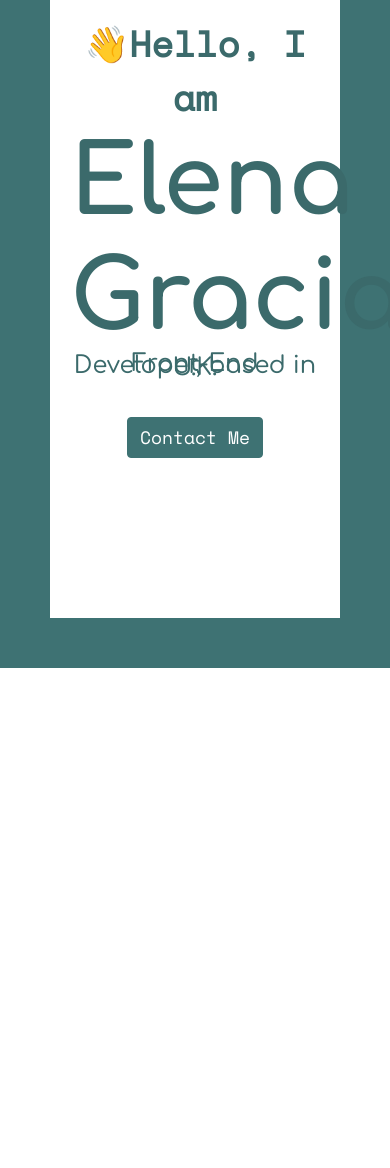
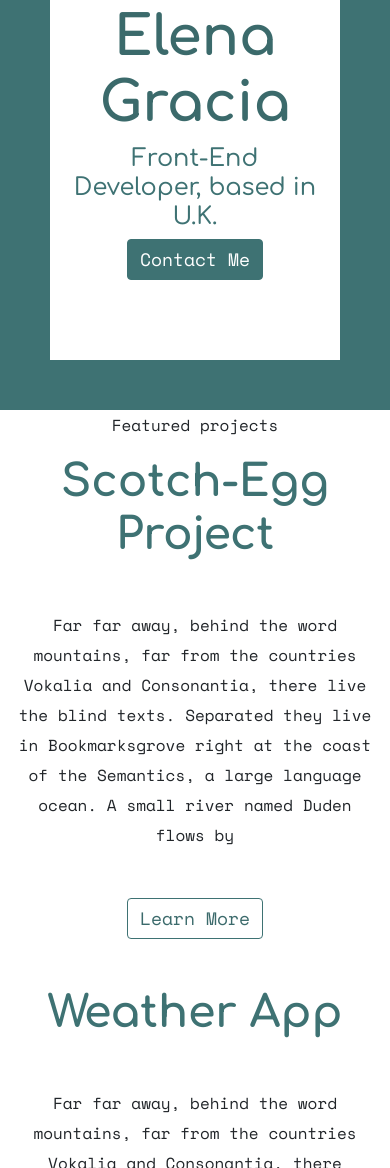
Before and after one commit to elenagracia/Portfolio-Project--Elena-Gracia, a plain HTML site: page index.html in a window 390 px wide. Shown: the part 193-1361 px from the top of the page. Before the commit the page ends 861 px from the top, so only its background shows below. Drawn offline with nearby package versions, Linux system fonts and the light colour scheme.

Commit message:
Integrated Homepage Content Design

```diff
--- a/index.html
+++ b/index.html
@@ -16,12 +16,85 @@
 </head>
 <body>
     <div class="hero">
-    <p> 👋Hello, I am</p>
+    <p class="mb-2"> 👋Hello, I am</p>
     <h1>Elena Gracia</h1>
-    <h2 class="mb-5">Front-End Developer, based in U.K.</h2>
+    <h2 class="mb-6">Front-End Developer, based in U.K.</h2>
     <div>
     <a href="#" class="btn btn-primary btn-branding">Contact Me</a>
     </div>
 </div>
+<p class="text-center">
+    Featured projects
+</p>
+<div class="container">
+    <div class="row mb-5">
+        <div class="col d-none d-lg-block">
+            <div class="image-block">
+                <img class="img-fluid " src="/Images/Scotch-Eggs.png" alt="Scotch-Eggs Webpage">
+            </div>
+        </div>
+        <div class="col">
+            <div class="project-description">
+                <h2 class="mb-5">Scotch-Egg Project</h2>
+
+                <p class="mb-5">
+                Far far away, behind the word mountains, far from the countries Vokalia and Consonantia, there live the blind texts.
+                Separated they live in Bookmarksgrove right at the coast of the Semantics, a large language ocean. A small river
+                named
+                Duden flows by
+                 </p>
+                <a href="" class="btn btn-branding-outline">Learn More</a>
+            </div>
+        </div>
+    </div>
+    <div class="container">
+        <div class="row mb-5">
+            <div class="col d-none d-lg-block">
+                <div class="image-block">
+                    <img class="img-fluid " src="/Images/Weather-App.png" alt="Weather App">
+                </div>
+            </div>
+            <div class="col">
+                <div class="project-description">
+                    <h2 class="mb-5">Weather App</h2>
+
+                    <p class="mb-5">
+                        Far far away, behind the word mountains, far from the countries Vokalia and Consonantia, there live
+                        the blind texts.
+                        Separated they live in Bookmarksgrove right at the coast of the Semantics, a large language ocean. A
+                        small river
+                        named
+                        Duden flows by
+                    </p>
+                    <a href="" class="btn btn-branding-outline">Learn More</a>
+                </div>
+            </div>
+        </div>
+        <div class="container">
+            <div class="row mb-5">
+                <div class="col d-none d-lg-block">
+                    <div class="image-block">
+                        <img class="img-fluid " src="/Images/Scotch-Eggs.png" alt="The Home Library Webpage">
+                    </div>
+                </div>
+                <div class="col">
+                    <div class="project-description">
+                        <h2 class="mb-5">The Home Library</h2>
+
+                        <p class="mb-5">
+                            Far far away, behind the word mountains, far from the countries Vokalia and Consonantia, there live
+                            the blind texts.
+                            Separated they live in Bookmarksgrove right at the coast of the Semantics, a large language ocean. A
+                            small river
+                            named
+                            Duden flows by
+                        </p>
+                        <a href="" class="btn btn-branding-outline">Learn More</a>
+                    </div>
+                </div>
+            </div>
+
+    <a href="" class="btn btn-branding-outline">Learn More</a>
+</div>
 </body>
 </html>
--- a/styles/portfolio.css
+++ b/styles/portfolio.css
@@ -1,5 +1,6 @@
 :root {
   --branding-color: #3e7273;
+  --primary-color: #3b6a6b;
   --heading-font-family: "Comfortaa", cursive;
   --default-font-family: "Space Mono", monospace;
   --secondary-color: white;
@@ -17,14 +18,28 @@ h5,
 h6 {
   font-family: var(--heading-font-family);
   font-weight: bold;
+}
+
+h1 {
   font-size: 96px;
+}
+
+h2 {
+  color: var(--branding-color);
+  font-size: 64px;
+}
+
+p {
+  font-weight: normal;
+  font-size: 16px;
+  line-height: 30px;
 }
 
 .hero {
   background: var(--secondary-color);
   border: 50px solid var(--branding-color);
   text-align: center;
-  color: #3b6a6b;
+  color: var(--primary-color);
   padding: 160px 20px;
 }
 .hero p {
@@ -36,7 +51,6 @@ h6 {
 .hero h2 {
   font-family: var(--heading-font-family);
   font-weight: normal;
-  line-height: 2px;
   font-size: 24px;
 }
 
@@ -48,3 +62,38 @@ h6 {
   line-height: 27px;
   padding: 15px, 30px;
 }
+
+.btn-branding-outline {
+  border: 1px solid var(--branding-color);
+  font-size: 18px;
+  line-height: 27px;
+  padding: 15px, 30px;
+  color: #3b6a6b;
+}
+
+.project-description {
+  padding: 20px 60px;
+}
+
+.image-block {
+  padding-top: 40px;
+}
+
+@media (max-width: 900px) {
+  h1 {
+    font-size: 55px;
+  }
+
+  h2 {
+    font-size: 44px;
+  }
+
+  .hero {
+    padding: 80px 20px;
+  }
+
+  .project-description {
+    padding: 0;
+    text-align: center;
+  }
+}
```
Also changed, not shown: Images/Scotch-Eggs.png (added), Images/Weather-App.png (added).
